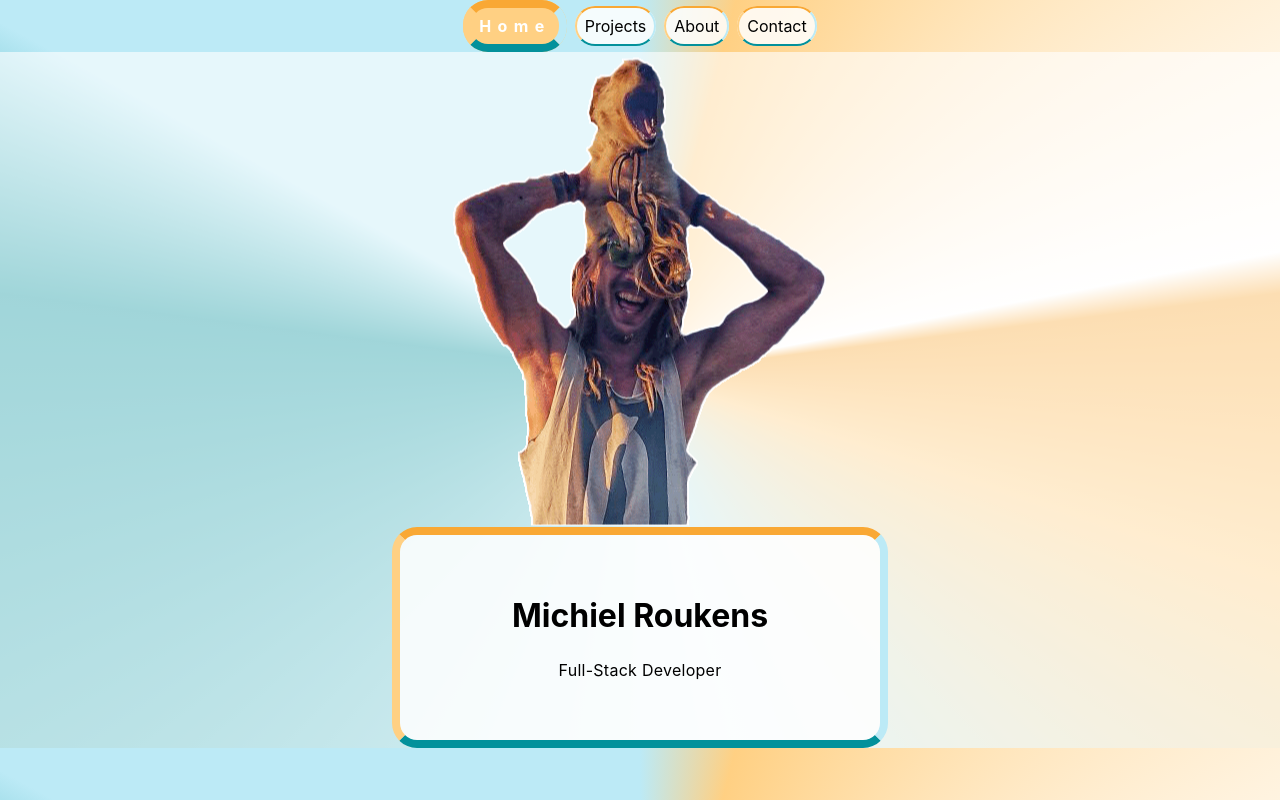
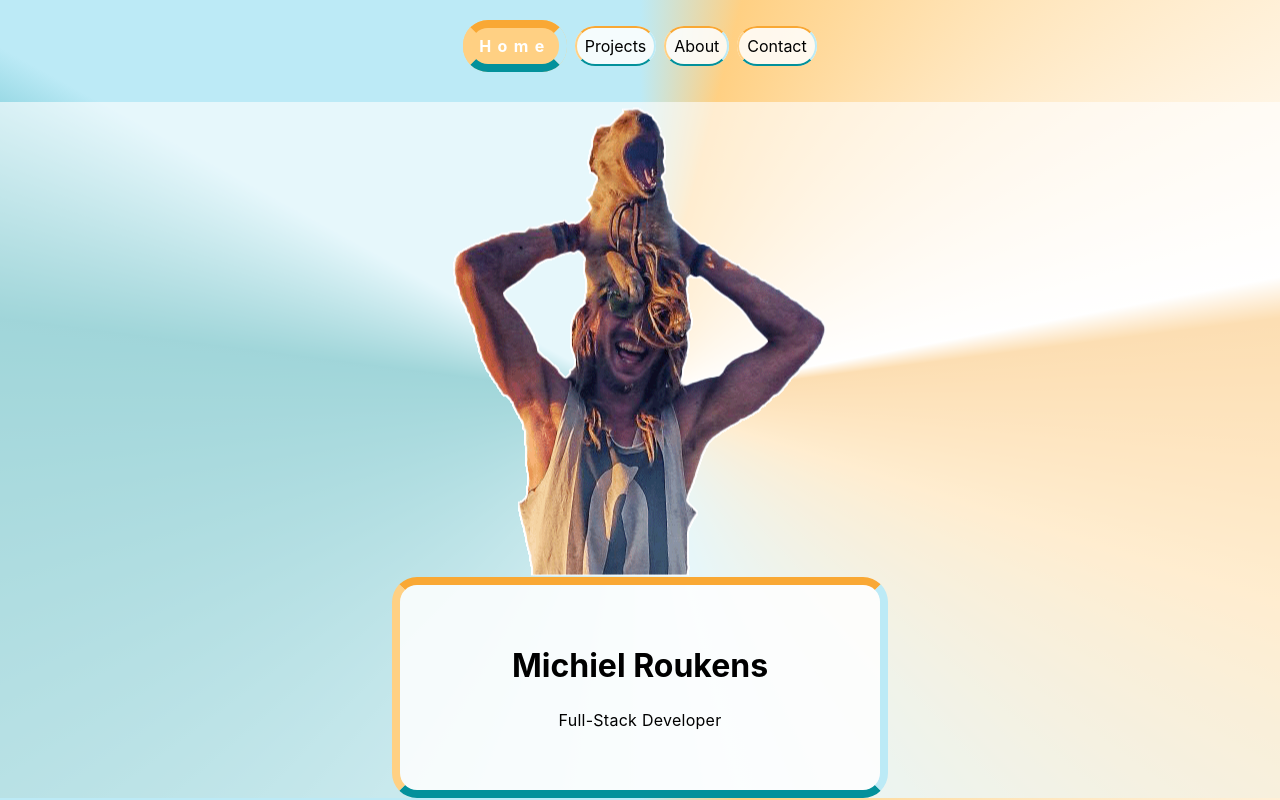
Before and after one commit to arejasverduras/portfolio, a React (Create React App) app: page / in a window 1280 px wide. Built offline with nearby package versions, Linux system fonts and the light colour scheme.

Commit message:
set nav margins

```diff
--- a/src/App.css
+++ b/src/App.css
@@ -50,7 +50,9 @@ a {
 
 
 .App-header {
-  max-height: 70px;
+  height: 70px;
+  padding-top: 20px;
+  padding-bottom: 12px;
   display: flex;
   justify-content: center;
   /* border: 1px dashed gold; */
```
